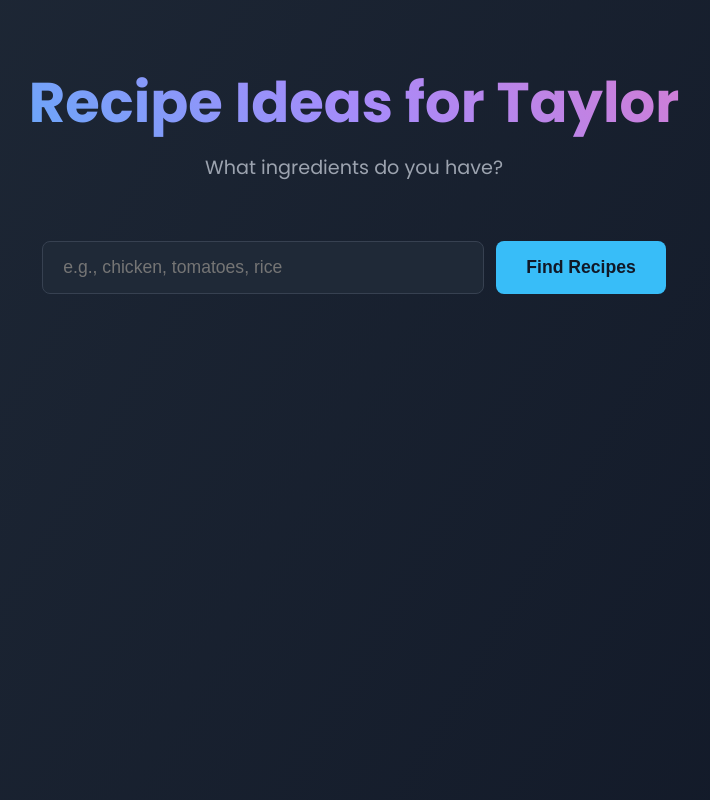
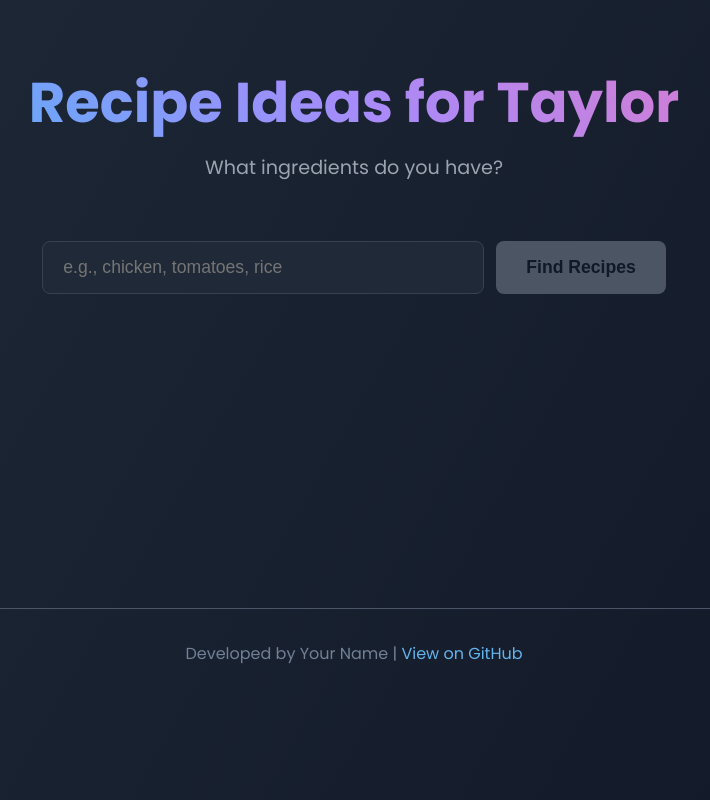
Before and after one commit to sidd1224/recipie-ideas, a React (Create React App) app in the folder client/: page / in a window 1280 px wide. Shown: the whole page, without its empty margins (286-996 px from the left). Built offline with nearby package versions, Linux system fonts and the light colour scheme.

Commit message:
no recipies

```diff
--- a/client/src/App.css
+++ b/client/src/App.css
@@ -157,3 +157,40 @@ body {
   0% { transform: rotate(0deg); }
   100% { transform: rotate(360deg); }
 }
+
+.results-container {
+  margin-top: 2rem;
+  text-align: center;
+}
+
+.loading-message,
+.error-message,
+.no-results-message {
+  font-size: 1.2rem;
+  color: #a0aec0; /* Cool Gray 400 */
+}
+
+.error-message {
+  color: #f56565; /* Red 500 */
+}
+
+.app-footer {
+  margin-top: 4rem;
+  padding: 1rem;
+  text-align: center;
+  color: #718096; /* Cool Gray 500 */
+  border-top: 1px solid #4a5568; /* Cool Gray 700 */
+}
+
+.app-footer a {
+  color: #63b3ed; /* Blue 400 */
+  text-decoration: none;
+  transition: color 0.2s ease-in-out;
+}
+
+.app-footer a:hover {
+  color: #90cdf4; /* Blue 300 */
+}
+
+/* Make sure you keep all your other styles for .App, .search-form, .recipe-grid, etc. */
+/* Just add these new classes to your existing file. */
--- a/client/src/App.js
+++ b/client/src/App.js
@@ -4,20 +4,43 @@ import './App.css';
 function App() {
   const [ingredients, setIngredients] = useState('');
   const [recipes, setRecipes] = useState([]);
+  // --- START: New State for UX ---
+  const [isLoading, setIsLoading] = useState(false);
+  const [error, setError] = useState(null);
+  const [searched, setSearched] = useState(false); // To track if a search has been performed
+  // --- END: New State for UX ---
 
   const handleSearch = (e) => {
     e.preventDefault();
+    if (!ingredients) return; // Prevent search if input is empty
+
+    // Reset states for a new search
+    setIsLoading(true);
+    setError(null);
+    setRecipes([]);
+    setSearched(true);
     console.log(`Frontend: Searching for recipes with: ${ingredients}`);
 
-    const API_URL = process.env.REACT_APP_API_URL; // backend URL from env
+    const apiUrl = `https://recipie-ideas.vercel.app/api/recipes?ingredients=${encodeURIComponent(ingredients)}`;
 
-    fetch(`${API_URL}/api/recipes?ingredients=${encodeURIComponent(ingredients)}`)
-      .then((res) => res.json())
-      .then((data) => {
-        console.log('Frontend: Received data from backend:', data);
+    fetch(apiUrl)
+      .then(res => {
+        if (!res.ok) {
+          throw new Error('Network response was not ok');
+        }
+        return res.json();
+      })
+      .then(data => {
+        console.log("Frontend: Received data from backend:", data);
         setRecipes(data);
       })
-      .catch((err) => console.error('Frontend: Fetch error:', err));
+      .catch(err => {
+        console.error("Frontend: Fetch error:", err);
+        setError("Sorry, something went wrong. Please try again later.");
+      })
+      .finally(() => {
+        setIsLoading(false); // Stop loading in all cases
+      });
   };
 
   return (
@@ -35,20 +58,44 @@ function App() {
             value={ingredients}
             onChange={(e) => setIngredients(e.target.value)}
           />
-          <button type="submit" className="search-button">
-            Find Recipes
+          <button type="submit" className="search-button" disabled={!ingredients || isLoading}>
+            {isLoading ? 'Searching...' : 'Find Recipes'}
           </button>
         </form>
 
-        <div className="recipe-grid">
-          {recipes.map((recipe) => (
-            <div key={recipe.id} className="recipe-card">
-              <img src={recipe.image} alt={recipe.name} />
-              <h3>{recipe.name}</h3>
-            </div>
-          ))}
+        {/* --- START: Conditional Rendering for UX --- */}
+        <div className="results-container">
+          {isLoading && <p className="loading-message">Searching for the best recipes...</p>}
+
+          {error && <p className="error-message">{error}</p>}
+
+          {!isLoading && !error && searched && recipes.length === 0 && (
+            <p className="no-results-message">No matching recipes found. Try different ingredients!</p>
+          )}
+
+          <div className="recipe-grid">
+            {recipes.map((recipe) => (
+              <a
+                key={recipe.id}
+                href={`https://www.themealdb.com/meal/${recipe.id}`}
+                target="_blank"
+                rel="noopener noreferrer"
+                className="recipe-card"
+              >
+                <img src={recipe.image} alt={recipe.name} />
+                <h3>{recipe.name}</h3>
+              </a>
+            ))}
+          </div>
         </div>
+        {/* --- END: Conditional Rendering for UX --- */}
       </main>
+
+      <footer className="app-footer">
+        <p>
+          Developed by Your Name | <a href="https://github.com/sidd1224/recipie-ideas" target="_blank" rel="noopener noreferrer">View on GitHub</a>
+        </p>
+      </footer>
     </div>
   );
 }
```
